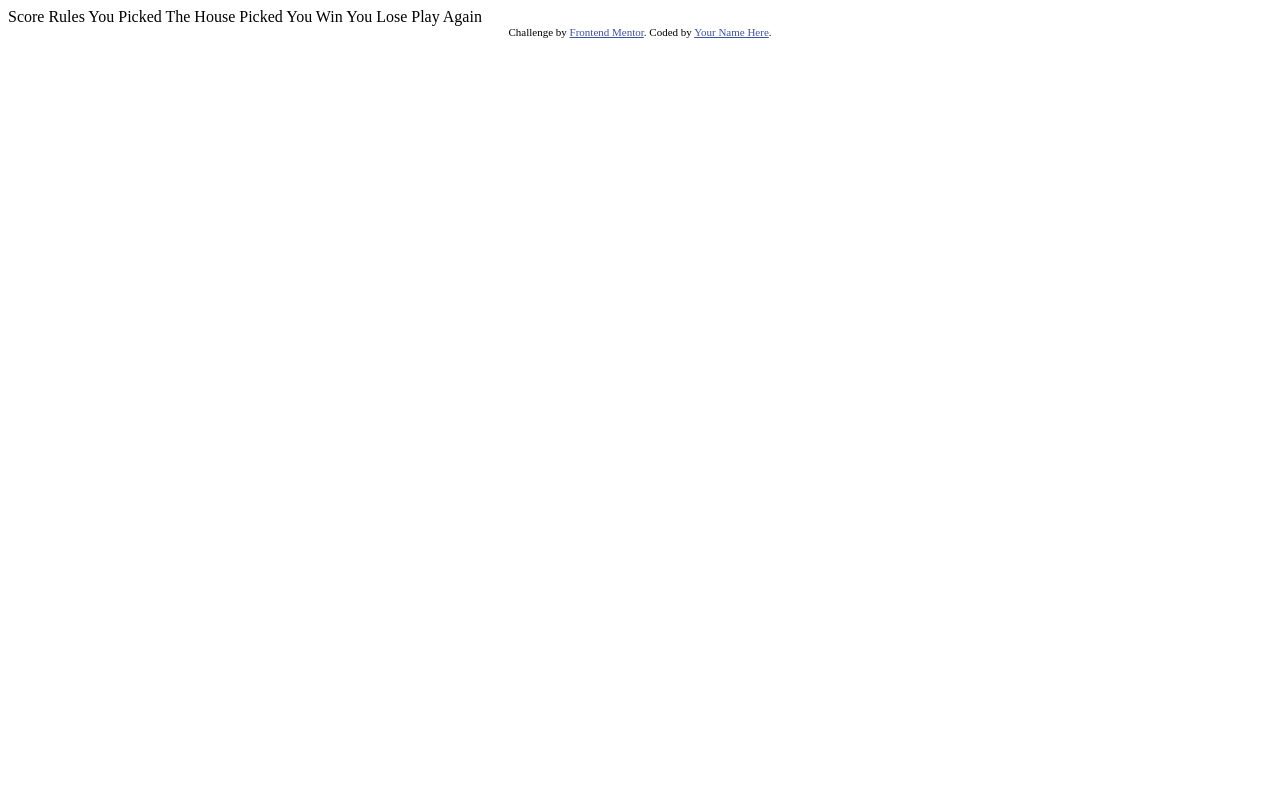
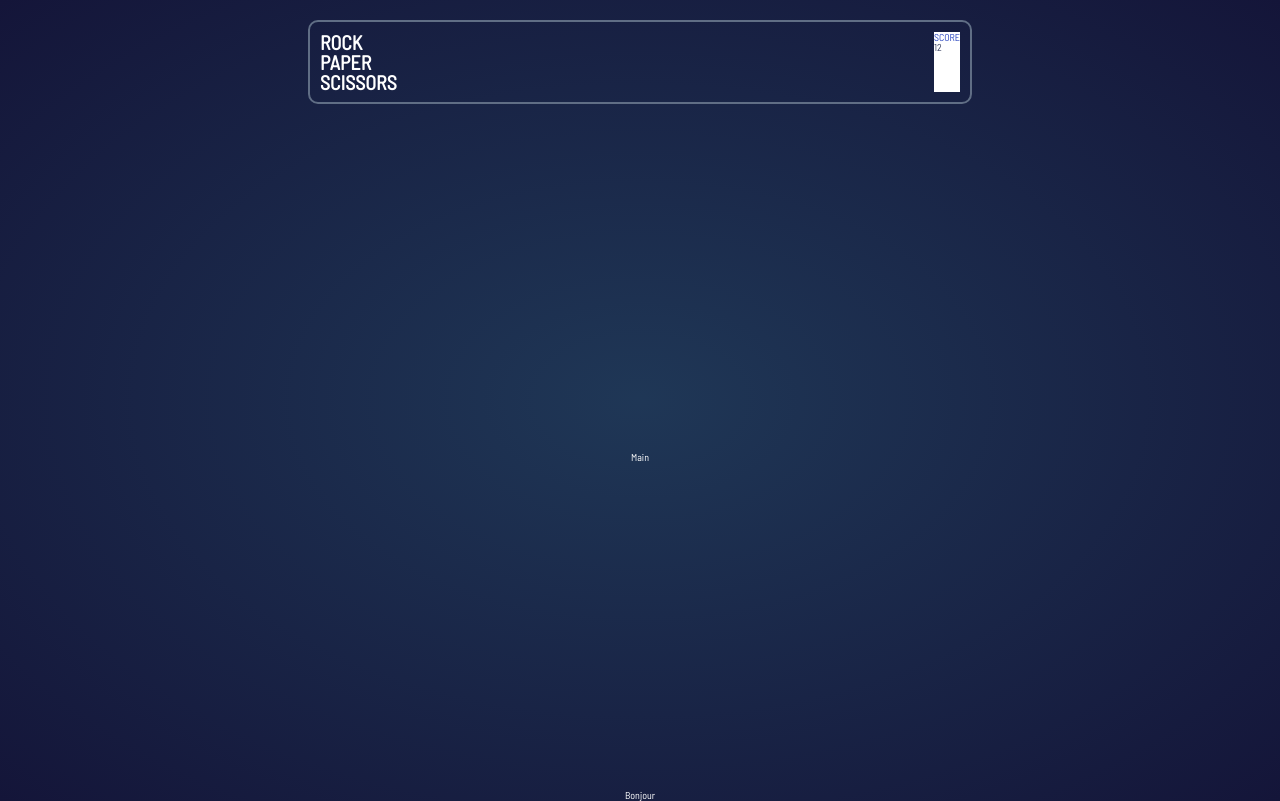
Before and after one commit to antoinelefrancq/rockPaperScissors, a plain HTML site: page index.html in a window 1280 px wide. Drawn offline with Linux system fonts and the light colour scheme.

Commit message:
premier commit

```diff
--- a/index.html
+++ b/index.html
@@ -1,37 +1,37 @@
 <!DOCTYPE html>
-<html lang="en">
+<html lang="fr">
 <head>
   <meta charset="UTF-8">
   <meta name="viewport" content="width=device-width, initial-scale=1.0"> <!-- displays site properly based on user's device -->
 
   <link rel="icon" type="image/png" sizes="32x32" href="./images/favicon-32x32.png">
-
+  <link rel="preconnect" href="https://fonts.googleapis.com">
+  <link rel="preconnect" href="https://fonts.gstatic.com" crossorigin>
+  <link href="https://fonts.googleapis.com/css2?family=Barlow+Semi+Condensed&display=swap" rel="stylesheet">
   <title>Frontend Mentor | Rock, Paper, Scissors</title>
-
-  Score
-  Rules
-
-  You Picked
-  The House Picked
-
-  You Win
-  You Lose
-
-  Play Again
-
-  <!-- Feel free to remove these styles or customise in your own stylesheet 👍 -->
-  <style>
-    .attribution { font-size: 11px; text-align: center; }
-    .attribution a { color: hsl(228, 45%, 44%); }
-  </style>
+  <link rel="stylesheet" href="./public/css/reset.css">
+  <link rel="stylesheet" href="./public/css/style.css">
 </head>
 <body>
+  <header>
+    <section class="titleBlock">
+      <h1>ROCK</h1>
+      <h1>PAPER</h1>
+      <h1>SCISSORS</h1>
+    </section>
+    <section class="score">
+      <p class="score__title">SCORE</p>
+      <p class="score__number">12</p>
+    </section>
+  </header>
 
+  <main>
+    <h1>Main</h1>
+  </main>
+  <aside>
+    <h1>Bonjour</h1>
+  </aside>
 
-
-  <div class="attribution">
-    Challenge by <a href="https://www.frontendmentor.io?ref=challenge" target="_blank">Frontend Mentor</a>.
-    Coded by <a href="#">Your Name Here</a>.
-  </div>
+  <script src="./public/js/app.js"></script>
 </body>
 </html>
--- /dev/null
+++ b/public/css/reset.css
@@ -0,0 +1,48 @@
+/* http://meyerweb.com/eric/tools/css/reset/
+   v2.0 | 20110126
+   License: none (public domain)
+*/
+
+html, body, div, span, applet, object, iframe,
+h1, h2, h3, h4, h5, h6, p, blockquote, pre,
+a, abbr, acronym, address, big, cite, code,
+del, dfn, em, img, ins, kbd, q, s, samp,
+small, strike, strong, sub, sup, tt, var,
+b, u, i, center,
+dl, dt, dd, ol, ul, li,
+fieldset, form, label, legend,
+table, caption, tbody, tfoot, thead, tr, th, td,
+article, aside, canvas, details, embed,
+figure, figcaption, footer, header, hgroup,
+menu, nav, output, ruby, section, summary,
+time, mark, audio, video {
+	margin: 0;
+	padding: 0;
+	border: 0;
+	font-size: 100%;
+	font: inherit;
+	vertical-align: baseline;
+}
+/* HTML5 display-role reset for older browsers */
+article, aside, details, figcaption, figure,
+footer, header, hgroup, menu, nav, section {
+	display: block;
+}
+body {
+	line-height: 1;
+}
+ol, ul {
+	list-style: none;
+}
+blockquote, q {
+	quotes: none;
+}
+blockquote:before, blockquote:after,
+q:before, q:after {
+	content: '';
+	content: none;
+}
+table {
+	border-collapse: collapse;
+	border-spacing: 0;
+}
--- /dev/null
+++ b/public/css/style.css
@@ -0,0 +1,62 @@
+:root {
+  /* Primary */
+  --scissors-gradient: radial-gradient(hsl(230, 89%, 62%), hsl(230, 89%, 65%));
+  --rock-gradient: radial-gradient(hsl(349, 71%, 52%), hsl(349, 70%, 56%));
+  --lizard-gradient: radial-gradient(hsl(261, 73%, 60%), hsl(261, 72%, 63%));
+  --cyan: radial-gradient(hsl(189, 59%, 53%), hsl(189, 58%, 57%));
+
+  /* Neutral */
+  --white: #FFF;
+  --black: #000;
+  --dark-text: hsl(229, 25%, 31%);
+  --score-text: hsl(229, 64%, 46%);
+  --header-outline: hsl(217, 16%, 45%);
+
+  /* Background */
+  --bg-body: radial-gradient(hsl(214, 47%, 23%), #141539);
+
+}
+
+html {
+  font-size: 10px;
+}
+
+body {
+  font-family: 'Barlow Semi Condensed', sans-serif;
+  color: var(--white);
+  background: var(--bg-body);
+  height:100vh;
+  box-sizing: border-box;
+  display: flex;
+  flex-direction: column;
+  align-items: center;
+  justify-content: space-between;
+}
+
+header{
+  border: 2px solid hsl(217, 16%, 45%);
+  border-radius: 1rem;
+  padding: 1rem;
+  width: 50%;
+  margin: 2rem;
+  display: flex;
+  justify-content: space-between;
+}
+
+.titleBlock {
+  font-size: 2rem;
+  font-weight: bold;
+}
+
+.score {
+  background-color: var(--white);
+}
+
+.score__title {
+  color: var(--score-text);
+
+}
+
+.score__number {
+  color: var(--dark-text);
+}
```
Also changed, not shown: public/js/app.js (added).
